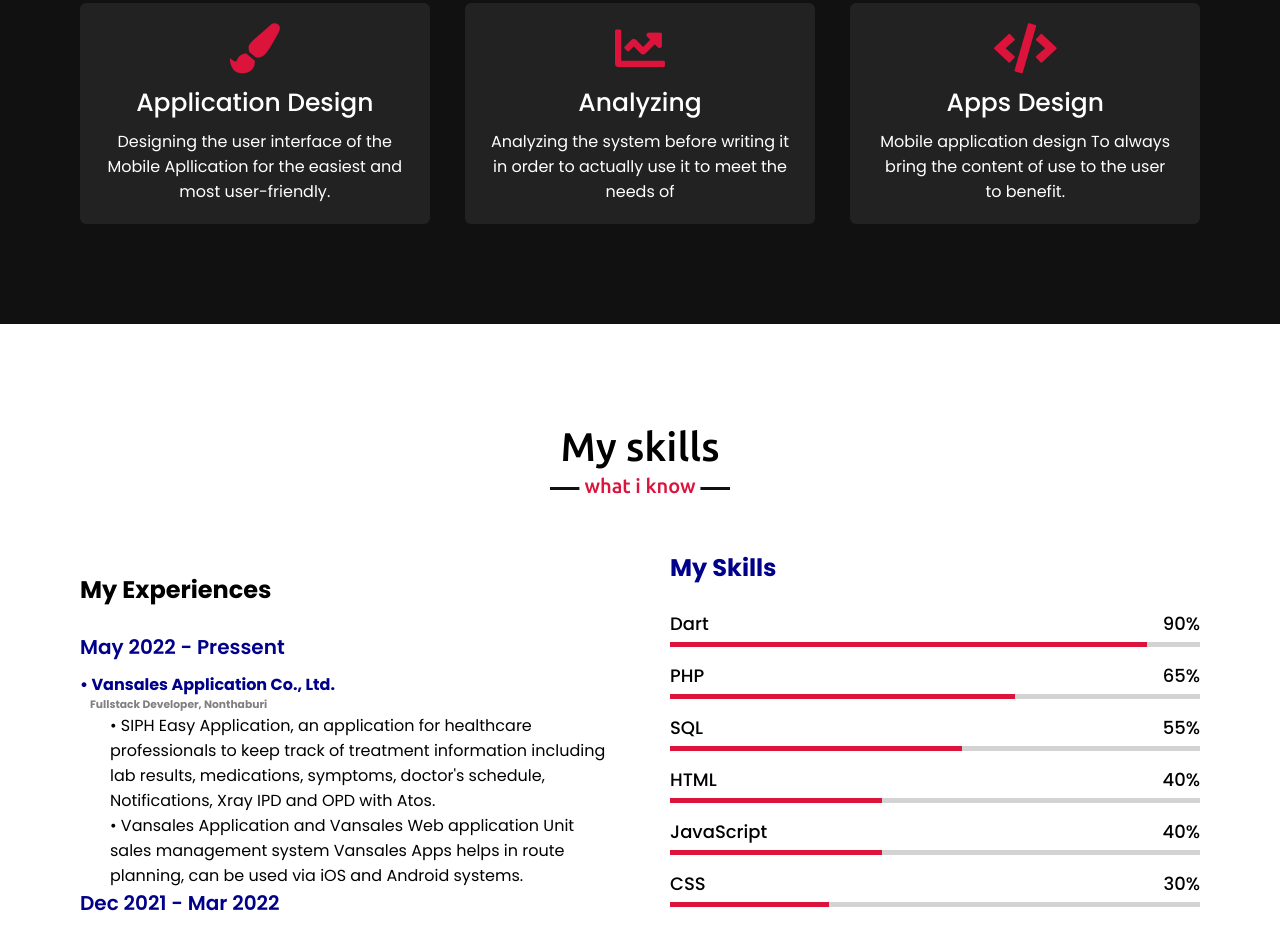
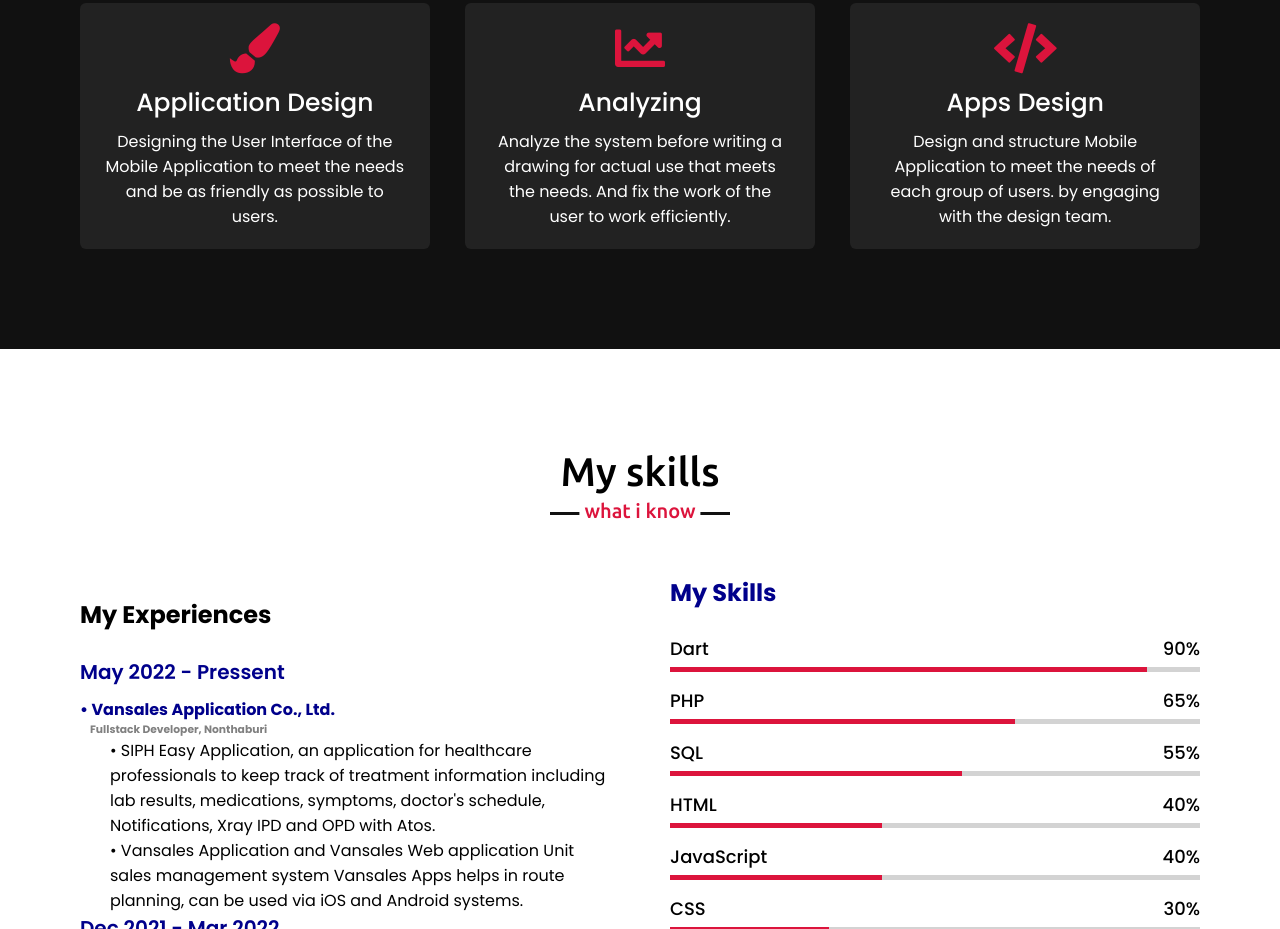
Before and after one commit to tham9500/tham9500.github.io, a plain HTML site: page index.html in a window 1280 px wide. Shown: the part 1756-2685 px from the top of the page. Drawn offline with nearby package versions, Linux system fonts and the light colour scheme.

Commit message:
design sa ao

```diff
--- a/index.html
+++ b/index.html
@@ -75,21 +75,21 @@
                     <div class="box">
                         <i class="fas fa-paint-brush"></i>
                         <div class="text">Application Design</div>
-                        <p>Designing the user interface of the Mobile Apllication for the easiest and most user-friendly.</p>
+                        <p>Designing the User Interface of the Mobile Application to meet the needs and be as friendly as possible to users.</p>
                     </div>
                 </div>
                 <div class="card">
                     <div class="box">
                         <i class="fas fa-chart-line"></i>
                         <div class="text">Analyzing</div>
-                        <p>Analyzing the system before writing it in order to actually use it to meet the needs of</p>
+                        <p>Analyze the system before writing a drawing for actual use that meets the needs. And fix the work of the user to work efficiently.</p>
                     </div>
                 </div>
                 <div class="card">
                     <div class="box">
                         <i class="fas fa-code"></i>
                         <div class="text">Apps Design</div>
-                        <p>Mobile application design To always bring the content of use to the user to benefit.</p>
+                        <p>Design and structure Mobile Application to meet the needs of each group of users. by engaging with the design team.</p>
                     </div>
                 </div>
             </div>
```
